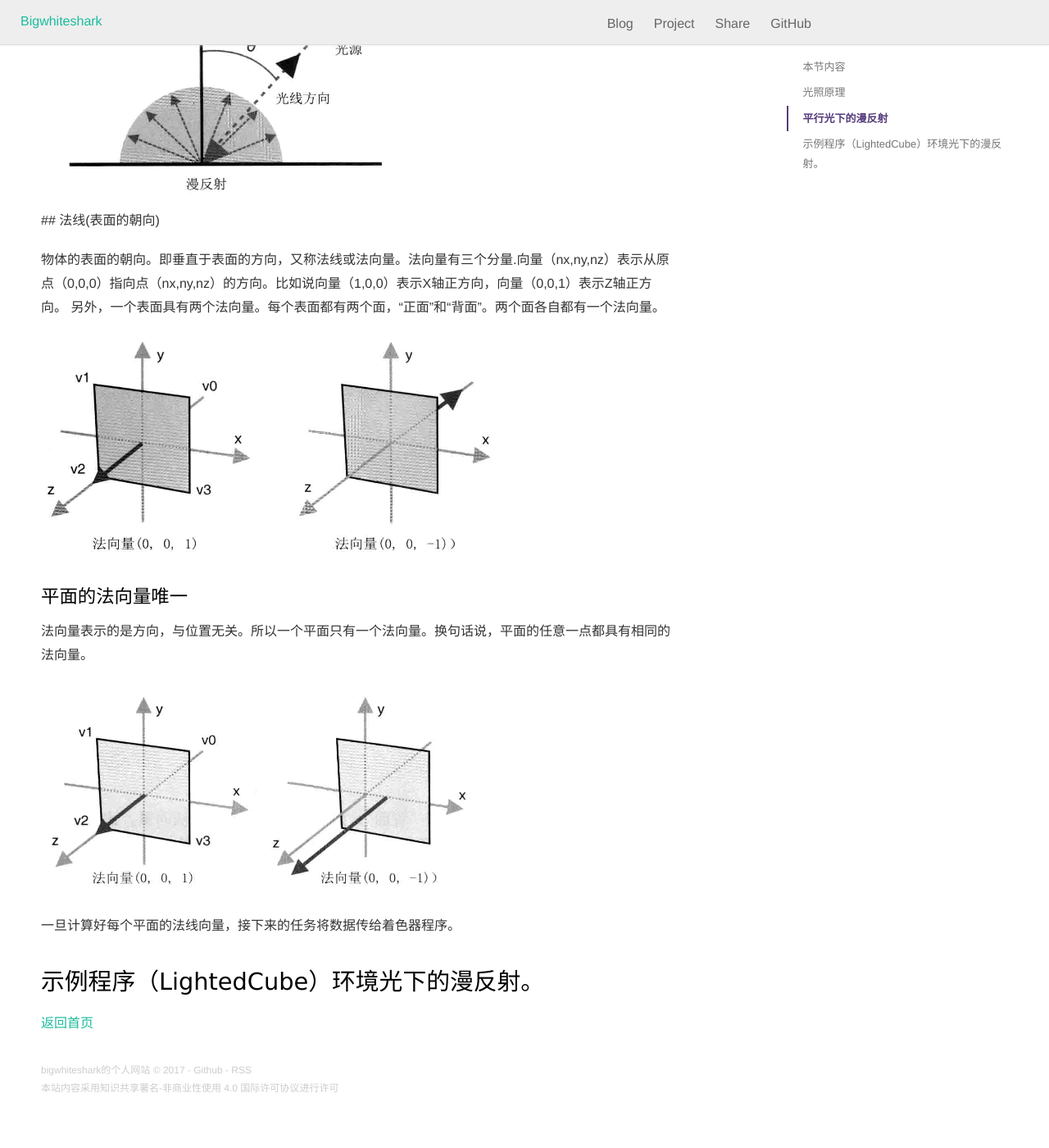
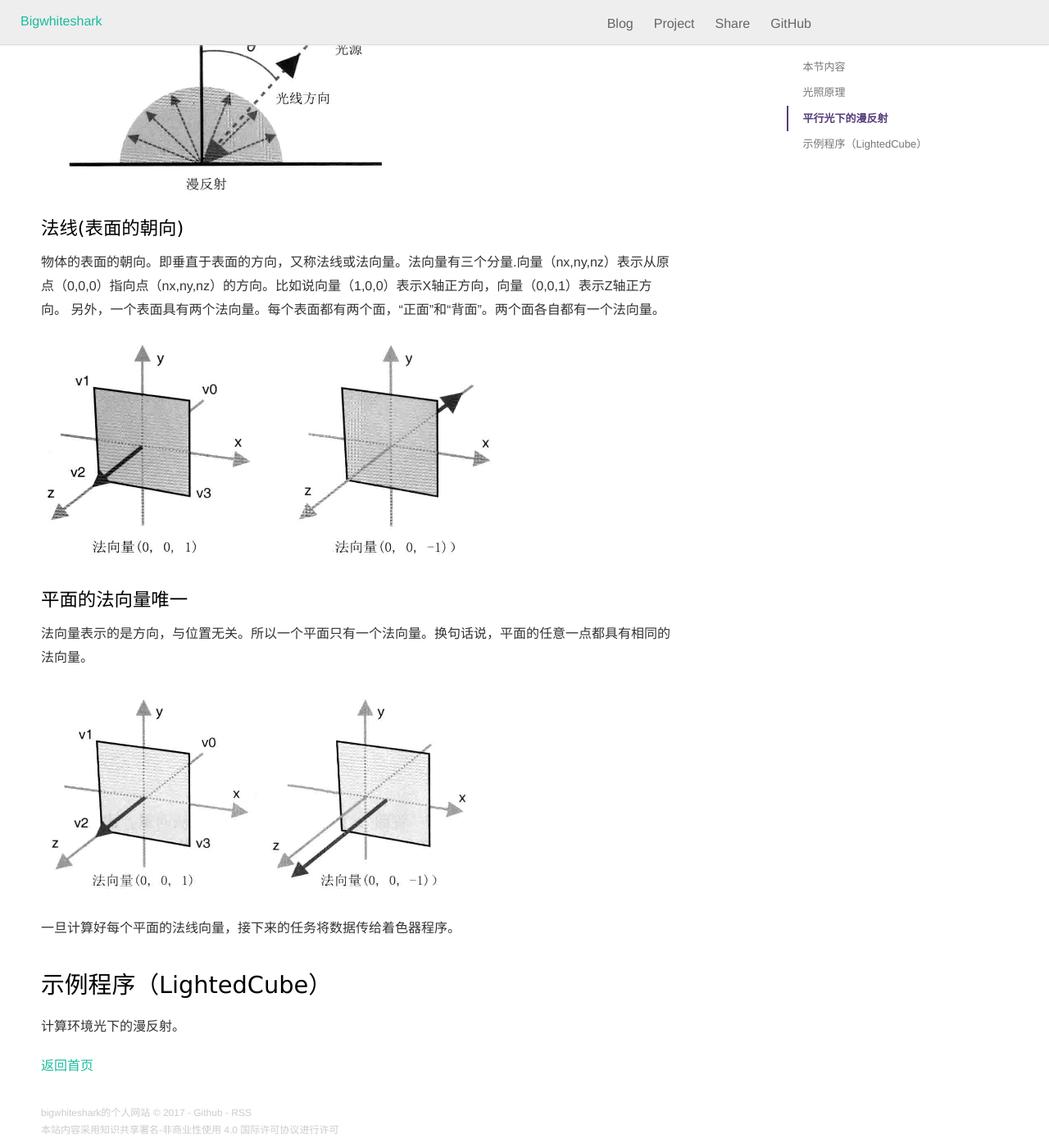
Before and after one commit to bigwhiteshark/bigwhiteshark.github.com, a Jekyll site: the page built from _posts/2017-08-09-webgl-light.md, in a window 1280 px wide and 1400 px high, scrolled down 3456 px. Shown: the whole window at 82% size. Built offline with Jekyll 4.4.1, drawn with Linux system fonts in a browser that asks for light colours; nearby versions of some CDN libraries; Markdown is read by kramdown in place of the engine named in the settings; comment, search, counter and statistics services are not loaded; before the commit the page ends 4829 px from its top, so only the background shows below that.

Commit message:
first commit

```diff
--- a/_posts/2017-08-09-webgl-light.md
+++ b/_posts/2017-08-09-webgl-light.md
@@ -45,7 +45,7 @@ tags: [webgl, light]
 
 因为漫反射光在各个方向上都是“均匀”的，所以从任何角度上看去其强度都相等，如下
 
-  ![漫反射光方向](/assets/image/blog/diffuse-direction.png)
+![漫反射光方向](/assets/image/blog/diffuse-direction.png)
 
 * 环境反射：针对环境光而言。反射光的方向可以认为就是入射光的方向。由于环境光照射物体的方式就是各方向均匀、强度相等的，所以反射光也是各方向均匀。
 
@@ -89,7 +89,7 @@ tags: [webgl, light]
 
   ![光线方向](/assets/image/blog/light-direction.png)
 
- ## 法线(表面的朝向)
+#### 法线(表面的朝向)
 
  物体的表面的朝向。即垂直于表面的方向，又称法线或法向量。法向量有三个分量.向量（nx,ny,nz）表示从原点（0,0,0）指向点（nx,ny,nz）的方向。比如说向量（1,0,0）表示X轴正方向，向量（0,0,1）表示Z轴正方向。
 另外，一个表面具有两个法向量。每个表面都有两个面，“正面”和“背面”。两个面各自都有一个法向量。
@@ -103,4 +103,5 @@ tags: [webgl, light]
 
 一旦计算好每个平面的法线向量，接下来的任务将数据传给着色器程序。
 
-## 示例程序（LightedCube）环境光下的漫反射。
+## 示例程序（LightedCube）
+计算环境光下的漫反射。
```
